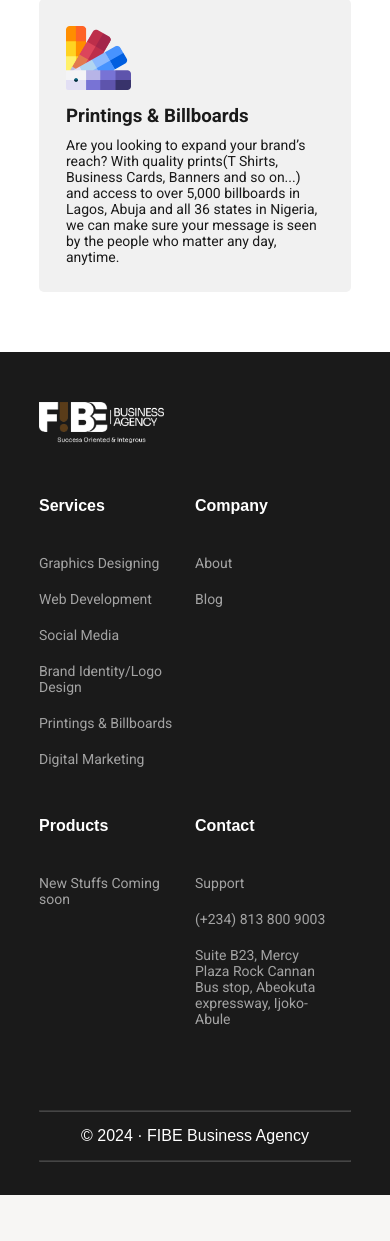
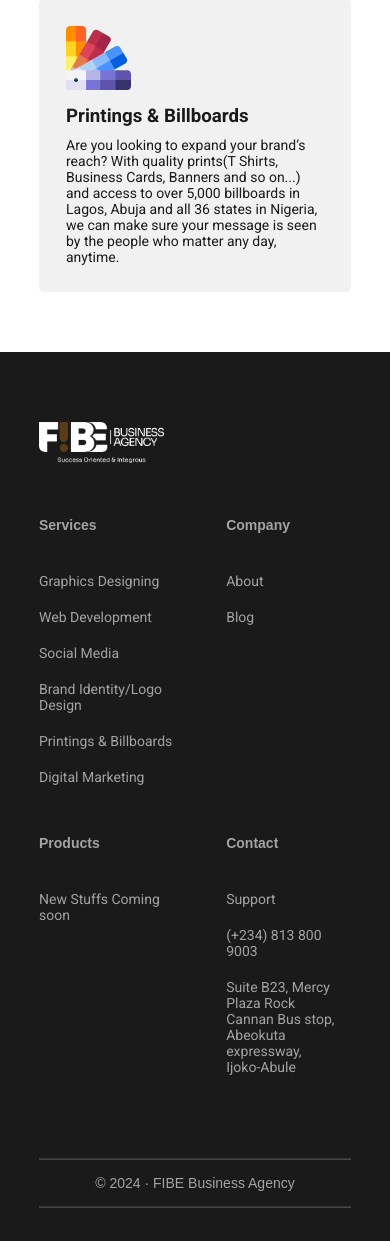
Before and after one commit to toluloperb/miaconstructions, a PHP site: page / in a window 390 px wide. Shown: the part 4984-6225 px from the top of the page. Before the commit the page ends 6179 px from the top, so only its background shows below. Run offline with PHP 8.4, Linux system fonts and the light colour scheme; some web fonts are replaced.

Commit message:
Footer Added

```diff
--- a/assets/style.css
+++ b/assets/style.css
@@ -480,6 +480,11 @@ hr {
     margin-top: 15pt;
 }
 
+footer p {
+    font-size: 10.5pt;
+    color: #a3a3a3;
+}
+
 .linkscategories a:hover {
     color: #c49132;
 }
@@ -493,6 +498,7 @@ hr {
     .footer_logo {
         width: 40%;
         margin-bottom: 50px;
+        margin-top: 20px;
     }
 
     .each_links {
@@ -512,4 +518,9 @@ hr {
     .linkscategories a, .linkscategories p {
         width: 90%;
     }
+
+    .linkscategories:nth-child(2n) {
+        margin-left: 10%;
+        width: 40%;
+    }
 }
--- a/includes/footer.php
+++ b/includes/footer.php
@@ -35,7 +35,7 @@
     </div>
     <br>
         <hr>
-            © 2024 · FIBE Business Agency
+            <p>© 2024 · FIBE Business Agency</p>
         <hr>
     <br>
 </footer>
```
